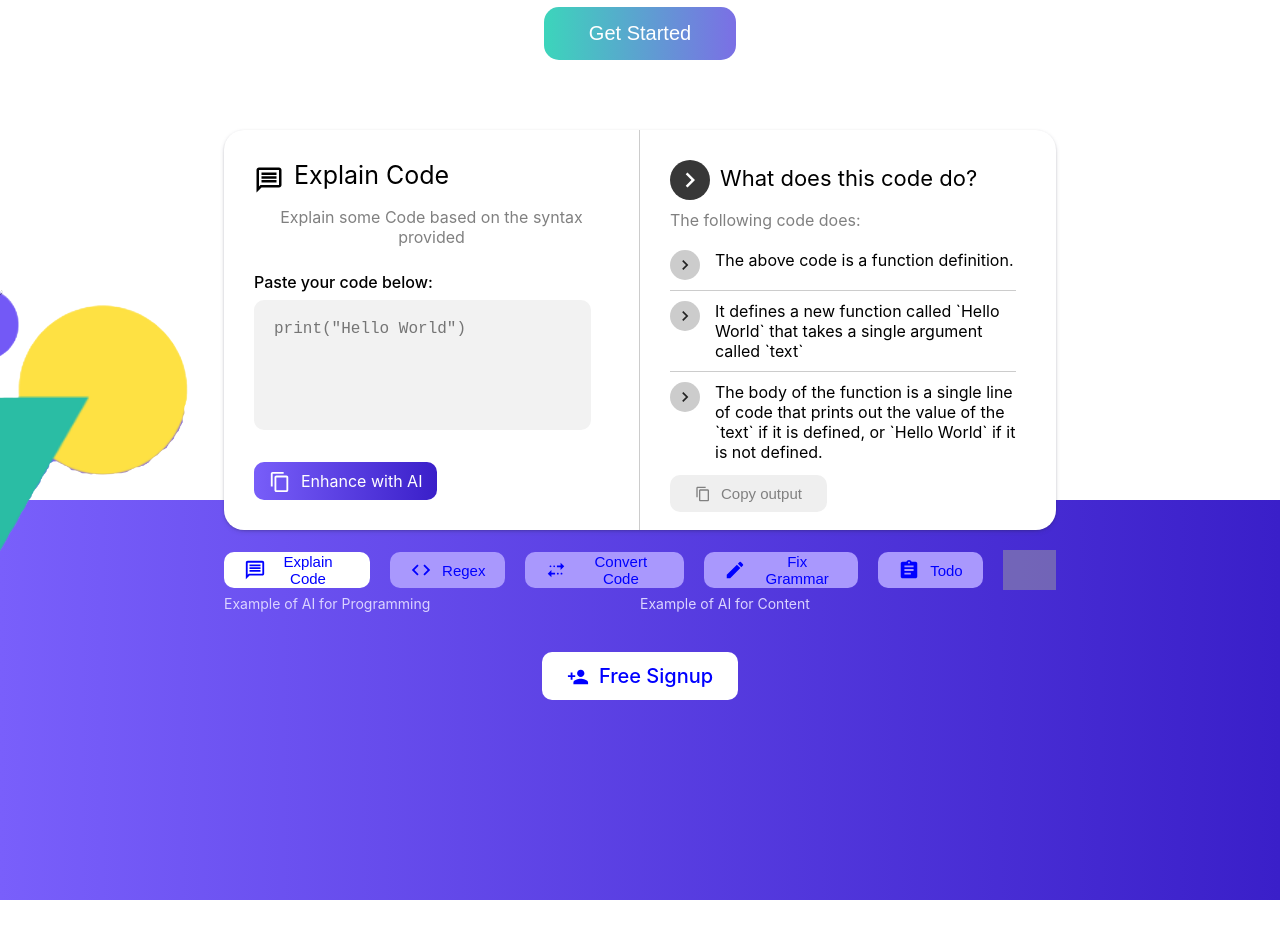
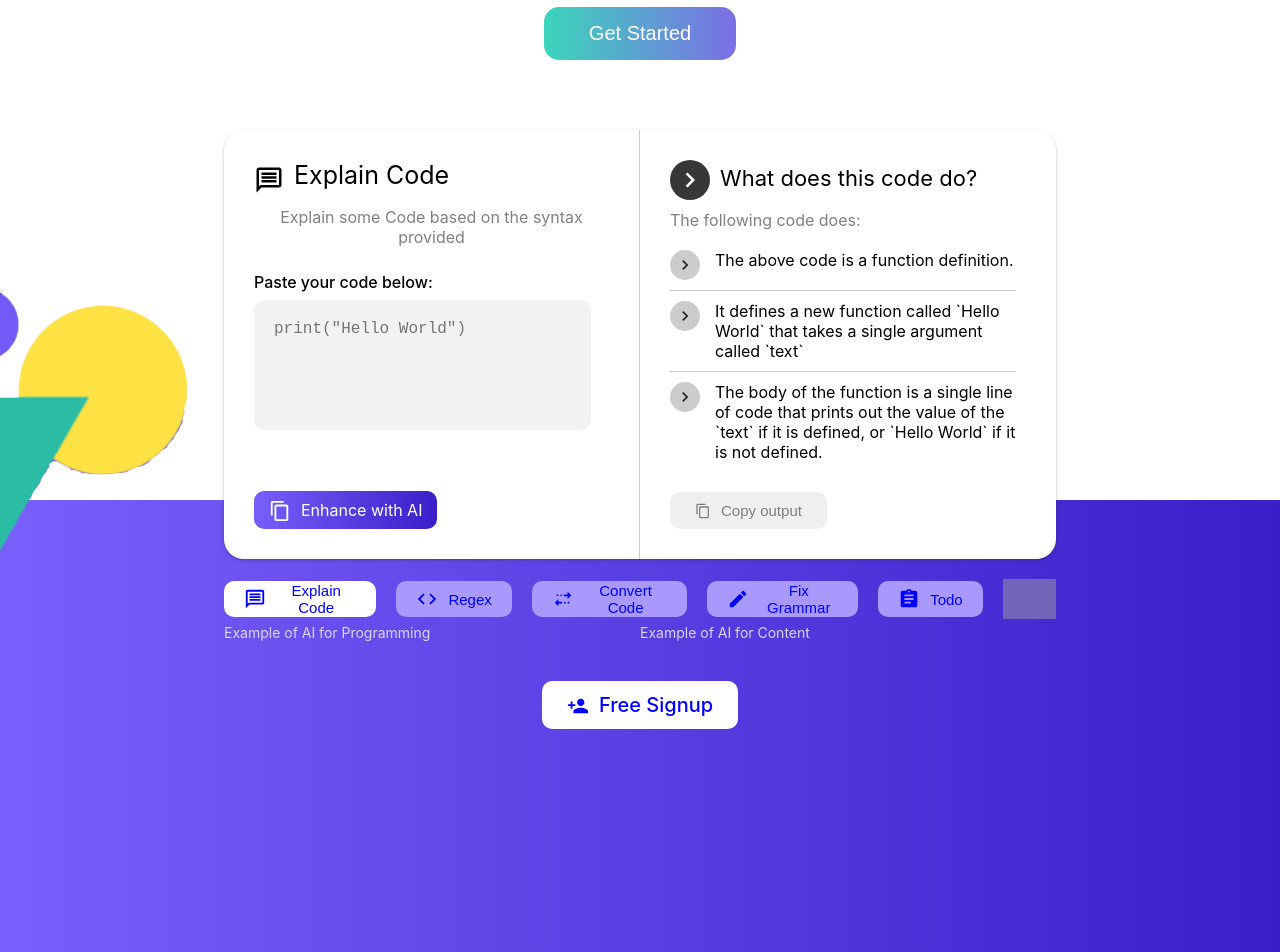
Before and after one commit to 1711shashank/mind-webs-A, a React (Create React App) app: page / in a window 1280 px wide. Shown: the part 260-1212 px from the top of the page. Before the commit the page ends 1160 px from the top, so only its background shows below. Built offline with nearby package versions, Linux system fonts and the light colour scheme; grey boxes are pictures that could not be loaded.

Commit message:
UI changes

```diff
--- a/src/component/Body.css
+++ b/src/component/Body.css
@@ -61,13 +61,12 @@
 
 
 .colored-background {
-    width: 100%;
     content: "";
     position: absolute;
     top: 95%;
     left: 0;
     width: 100%;
-    height: 50%;
+    height: 75%;
     background-image: linear-gradient(90deg, #795FFB, #3A1FC9);
     z-index: -1;
 }
@@ -78,6 +77,8 @@
     left: 0;
     width: 20rem;
     height: auto;
+    z-index: -1;
+
 }
 
 .shape2 {
@@ -86,4 +87,5 @@
     right: 0;
     width: 10rem;
     height: auto;
+    z-index: -1;
 }
--- a/src/component/Card.css
+++ b/src/component/Card.css
@@ -2,7 +2,6 @@
     margin-top: 5rem;
     margin-bottom: 2rem;
     display: flex;
-    min-height: 40rem;
 
     width: 65%;
     border-radius: 20px;
@@ -50,8 +49,6 @@
 }
 
 .copy-output {
-    top: 71.5rem;
-    position: absolute;
     display: flex;
     align-items: center;
     color: gray;
--- a/src/component/Header.css
+++ b/src/component/Header.css
@@ -50,6 +50,7 @@
     font-weight: 500;
     color: gray;
     width: 10rem;
+    margin: 0 3px;
 }
 
 .nav-list li.active {
--- a/src/component/helperFunction.js
+++ b/src/component/helperFunction.js
@@ -10,7 +10,7 @@ export const cardData = [
             title: 'Explain Code',
             description: 'Explain some Code based on the syntax provided',
             placeholder: 'print("Hello World")',
-            icon: <MessageOutlinedIcon sx={{ fontSize: '2.2rem' }} />,
+            icon: <MessageOutlinedIcon className='mui-icon' />,
 
         },
         right: {
```
